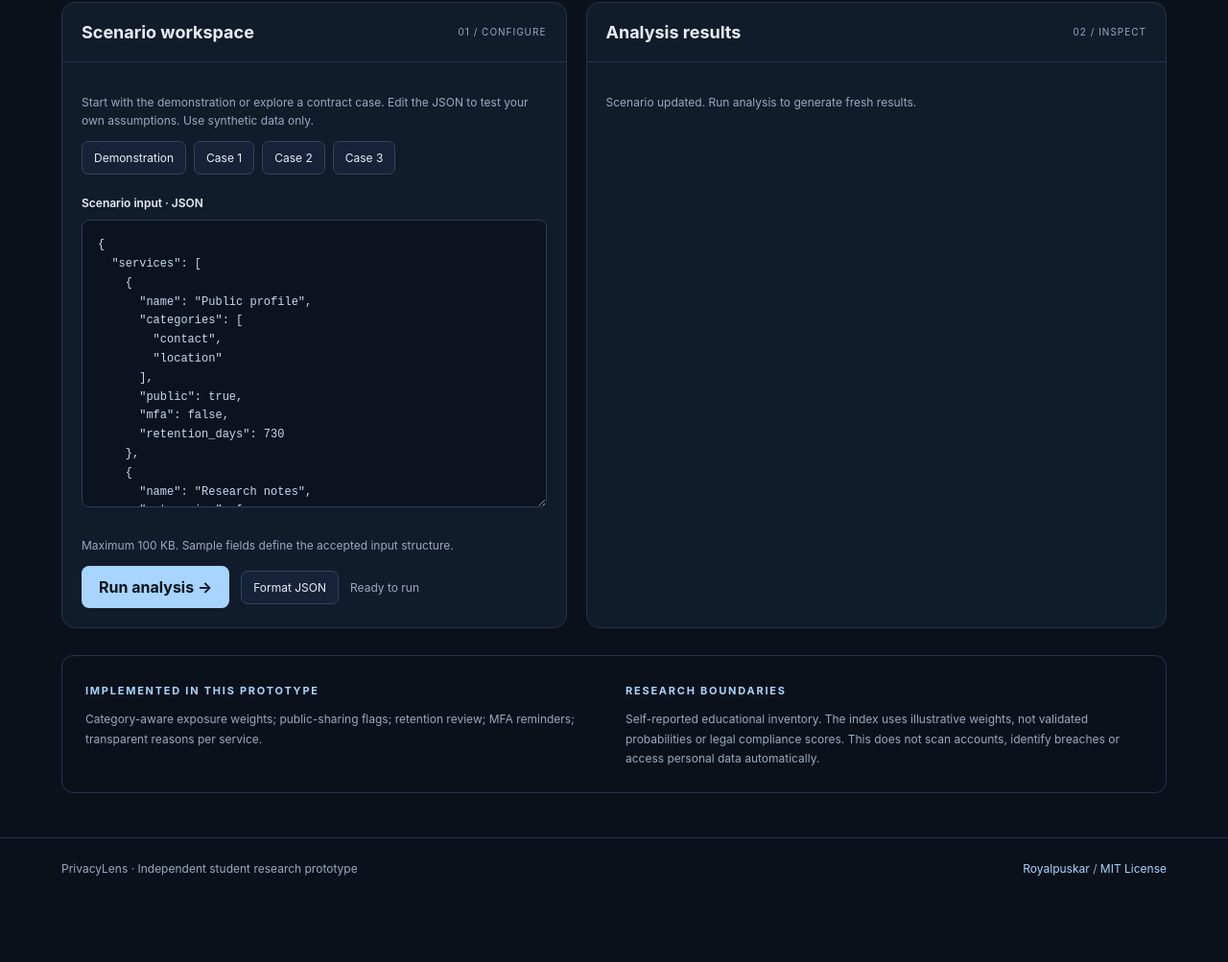
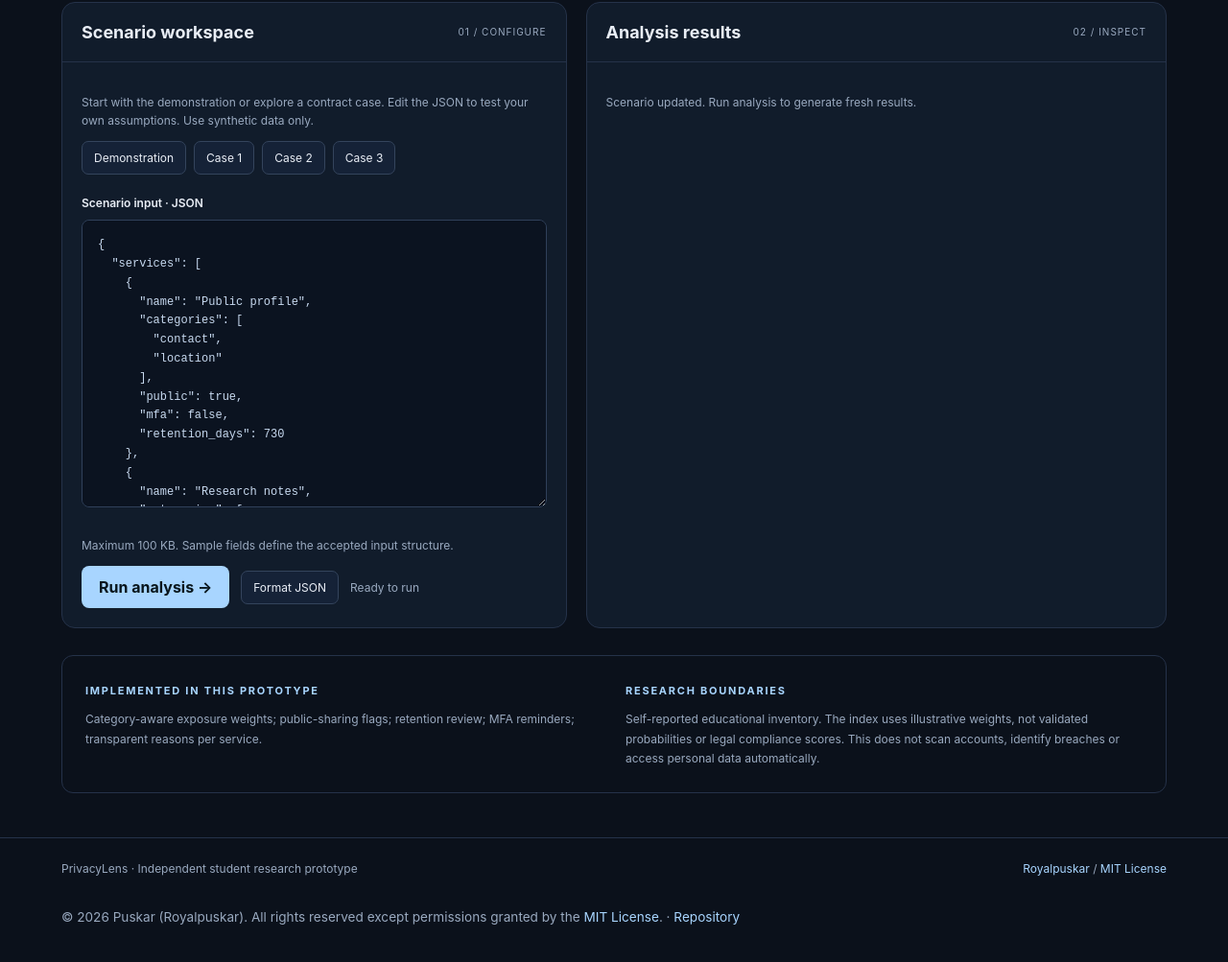
Before and after one commit to Royalpuskar/PrivacyLens, a plain HTML site: page index.html in a window 1280 px wide. Shown: the part 521-1524 px from the top of the page at 96% size. Before the commit the page ends 1458 px from the top, so only its background shows below. Drawn offline with Linux system fonts and the light colour scheme.

Commit message:
Add Puskar footer attribution and large-display presentation styles

```diff
--- a/index.html
+++ b/index.html
@@ -1,8 +1,10 @@
 <!doctype html>
-<html lang="en"><head><meta charset="utf-8"><meta name="viewport" content="width=device-width, initial-scale=1"><meta name="description" content="Map user-described data exposure and prioritize privacy hygiene."><meta name="color-scheme" content="dark"><title>PrivacyLens — Personal data awareness</title><link rel="stylesheet" href="style.css"><style>:root{--accent:#a8d5ff}</style></head>
+<html lang="en"><head><meta charset="utf-8"><meta name="viewport" content="width=device-width, initial-scale=1"><meta name="description" content="Map user-described data exposure and prioritize privacy hygiene."><meta name="color-scheme" content="dark"><title>PrivacyLens — Personal data awareness</title><link rel="stylesheet" href="style.css"><style>:root{--accent:#a8d5ff}</style>
+<style id="puskar-wide-display">footer{flex-wrap:wrap}.puskar-attribution{max-width:100%}@media(min-width:2400px){body>header,body>main,body>footer{max-width:1760px;margin-left:auto;margin-right:auto;width:calc(100% - 96px)}body{font-size:20px}textarea{min-height:420px}.workspace{gap:32px}}@media(prefers-reduced-motion:reduce){html{scroll-behavior:auto}}</style>
+</head>
 <body><header><a class="brand" href="./" aria-label="PrivacyLens home"><span class="logo" aria-hidden="true">◇</span>PrivacyLens</a><nav aria-label="Primary"><a href="#workbench">Workbench</a><a href="https://github.com/Royalpuskar/PrivacyLens#readme">Documentation</a><a href="https://github.com/Royalpuskar/PrivacyLens">Source ↗</a></nav></header>
 <main><section class="hero"><div><span class="eyebrow">Royalpuskar Research / Personal data awareness</span><h1>Understand the decision.<br>Inspect the evidence.</h1><p>Map user-described data exposure and prioritize privacy hygiene. Explore a reproducible scenario, change the inputs and inspect exactly what changes.</p></div><span class="local">Runs in your browser</span></section>
 <div class="metrics" aria-label="Analysis summary"><div class="metric"><small id="metric-label-1">Scenario</small><strong id="metric-1">Ready</strong><span id="metric-note-1">Synthetic sample loaded</span></div><div class="metric"><small id="metric-label-2">Results</small><strong id="metric-2">—</strong><span id="metric-note-2">Run to inspect outcomes</span></div><div class="metric"><small id="metric-label-3">Execution</small><strong id="metric-3">Local</strong><span id="metric-note-3">No analysis data uploads</span></div></div>
 <section class="workspace" id="workbench" aria-label="Interactive workbench"><div class="panel"><div class="panel-head"><h2>Scenario workspace</h2><span class="tag">01 / Configure</span></div><div class="pad"><p class="hint">Start with the demonstration or explore a contract case. Edit the JSON to test your own assumptions. Use synthetic data only.</p><div class="samples"><button class="secondary" id="demo">Demonstration</button><button class="secondary" data-preset="0">Case 1</button><button class="secondary" data-preset="1">Case 2</button><button class="secondary" data-preset="2">Case 3</button></div><label for="scenario">Scenario input · JSON</label><textarea id="scenario" spellcheck="false" aria-describedby="input-help"></textarea><p id="input-help" class="hint">Maximum 100 KB. Sample fields define the accepted input structure.</p><div class="actions"><button id="run" class="primary">Run analysis →</button><button id="format" class="secondary">Format JSON</button><span id="status" class="status" role="status" aria-live="polite">Ready to run</span></div></div></div>
 <div class="panel"><div class="panel-head"><h2>Analysis results</h2><span class="tag">02 / Inspect</span></div><div class="pad"><div id="results" aria-live="polite"><div class="empty"><div><span style="font-size:40px;color:var(--accent)" aria-hidden="true">◎</span><b>Your evidence starts here</b><span class="hint">Run a scenario to see the decision trace.<br>Every result comes from the current input.</span></div></div></div><details id="raw-details" hidden><summary>Inspect complete JSON output</summary><pre id="raw"></pre></details><div class="actions" style="margin-top:18px"><button id="export" class="secondary" hidden>Export report ↓</button></div></div></div></section>
-<section class="bottom"><div><span class="eyebrow">Implemented in this prototype</span><p>Category-aware exposure weights; public-sharing flags; retention review; MFA reminders; transparent reasons per service.</p></div><div><span class="eyebrow">Research boundaries</span><p>Self-reported educational inventory. The index uses illustrative weights, not validated probabilities or legal compliance scores. This does not scan accounts, identify breaches or access personal data automatically.</p></div></section></main><footer><span>PrivacyLens · Independent student research prototype</span><span><a href="https://github.com/Royalpuskar">Royalpuskar</a> / <a href="https://github.com/Royalpuskar/PrivacyLens/blob/main/LICENSE">MIT License</a></span></footer><script type="module" src="app.mjs"></script></body></html>
+<section class="bottom"><div><span class="eyebrow">Implemented in this prototype</span><p>Category-aware exposure weights; public-sharing flags; retention review; MFA reminders; transparent reasons per service.</p></div><div><span class="eyebrow">Research boundaries</span><p>Self-reported educational inventory. The index uses illustrative weights, not validated probabilities or legal compliance scores. This does not scan accounts, identify breaches or access personal data automatically.</p></div></section></main><footer><span>PrivacyLens · Independent student research prototype</span><span><a href="https://github.com/Royalpuskar">Royalpuskar</a> / <a href="https://github.com/Royalpuskar/PrivacyLens/blob/main/LICENSE">MIT License</a></span><p class="puskar-attribution" style="flex-basis:100%;font-size:0.85rem;line-height:1.6;overflow-wrap:anywhere">© 2026 Puskar (Royalpuskar). All rights reserved except permissions granted by the <a href="https://github.com/Royalpuskar/PrivacyLens/blob/main/LICENSE">MIT License</a>. · <a href="https://github.com/Royalpuskar/PrivacyLens">Repository</a></p></footer><script type="module" src="app.mjs"></script></body></html>
```
